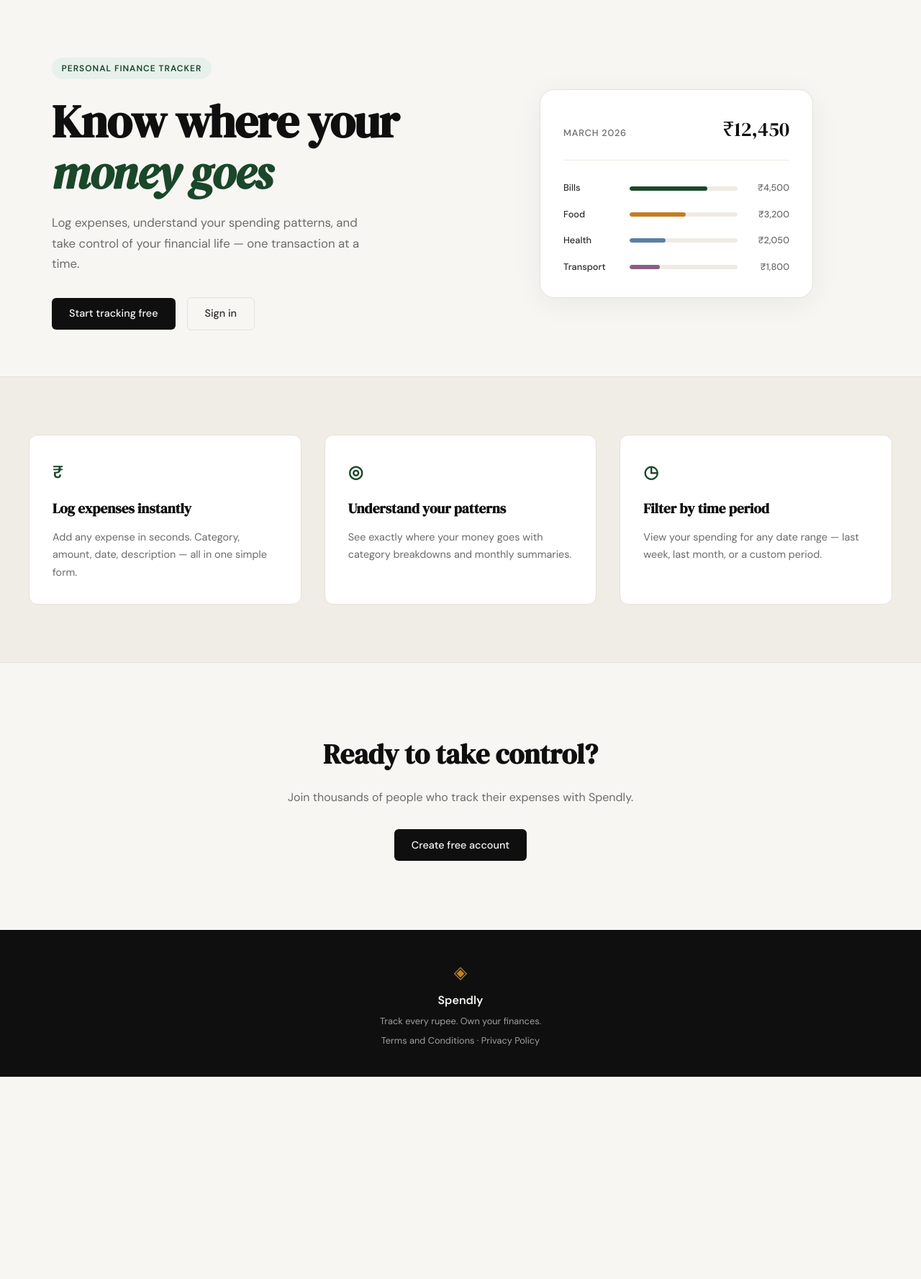
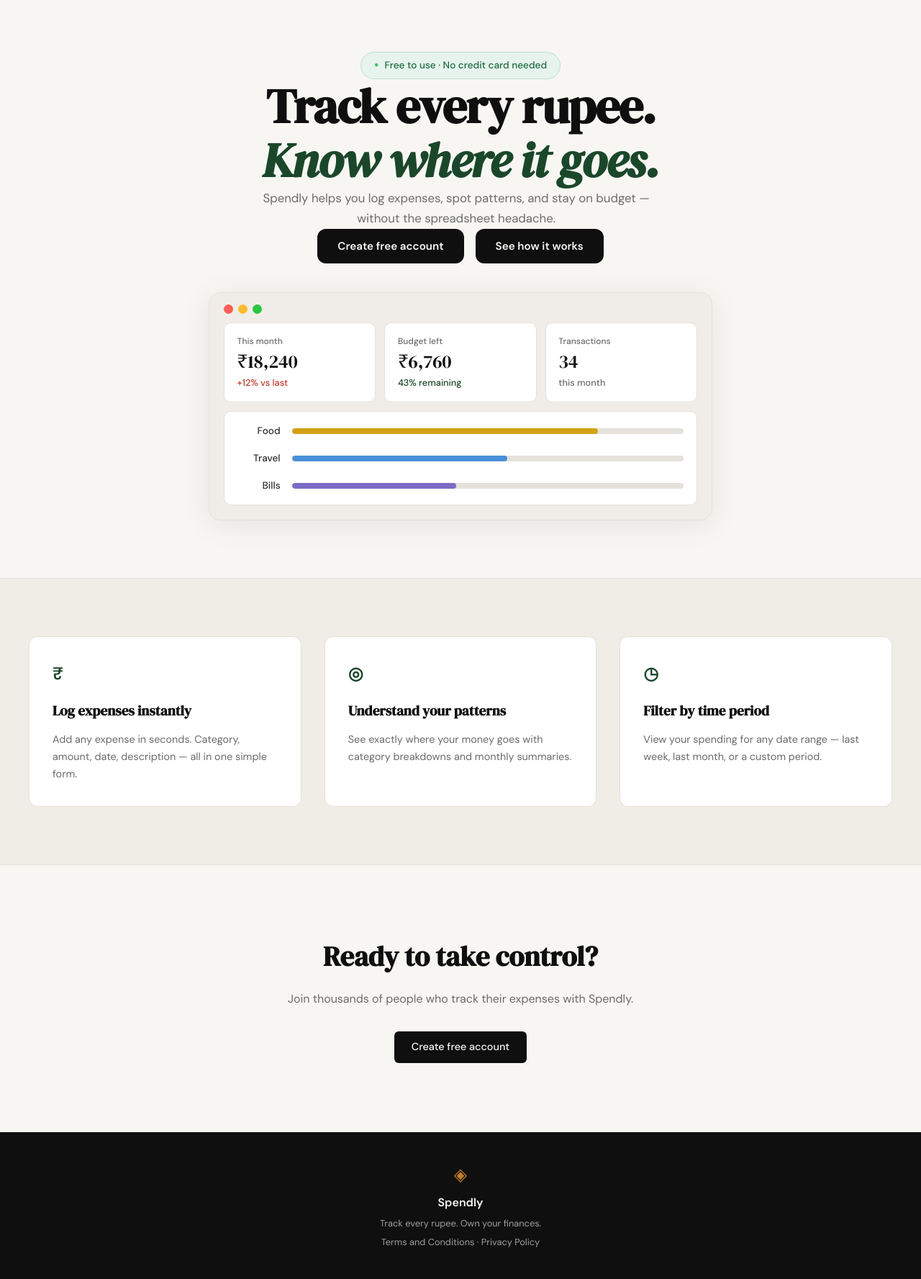
Before and after one commit to Debasis5/spendly, a Flask app: page / in a window 1280 px wide. Shown: the part 61-1838 px from the top of the page at 72% size. Before the commit the page ends 1557 px from the top, so only its background shows below. Run offline with Flask 3, Linux system fonts and the light colour scheme.

Commit message:
landing: redesign hero section to match mockup

```diff
--- /dev/null
+++ b/static/css/landing.css
@@ -0,0 +1,194 @@
+/* ------------------------------------------------------------------ */
+/* Hero — redesign overrides (landing page only)                       */
+/* ------------------------------------------------------------------ */
+
+.hero {
+    grid-template-columns: 1fr;
+    text-align: center;
+    padding: 4.5rem 2rem 5rem;
+    gap: 2.5rem;
+    max-width: 780px;
+    justify-items: center;
+}
+
+/* Badge */
+.hero-badge {
+    display: inline-flex;
+    align-items: center;
+    gap: 0.5rem;
+    background: #e6f4ed;
+    color: #1f6b40;
+    font-size: 0.85rem;
+    font-weight: 500;
+    letter-spacing: 0;
+    text-transform: none;
+    padding: 0.45rem 1.1rem;
+    border-radius: 999px;
+    border: 1px solid #c0dece;
+    margin-bottom: 0;
+}
+
+.hero-badge::before {
+    content: '•';
+    color: #3dbe74;
+    font-size: 1.1rem;
+    line-height: 1;
+}
+
+/* Title */
+.hero-title {
+    font-size: clamp(2.8rem, 6vw, 4.2rem);
+    line-height: 1.12;
+    margin-bottom: 0;
+    max-width: 100%;
+}
+
+.hero-title em {
+    font-style: italic;
+    color: var(--accent);
+    display: block;
+}
+
+/* Subtitle */
+.hero-subtitle {
+    font-size: 1.05rem;
+    max-width: 540px;
+    margin-bottom: 0;
+}
+
+/* CTA buttons — both dark */
+.hero-actions {
+    gap: 1rem;
+    justify-content: center;
+}
+
+.hero-actions .btn-primary {
+    padding: 0.75rem 1.75rem;
+    font-size: 0.95rem;
+    font-weight: 600;
+    border-radius: var(--radius-md);
+}
+
+/* ------------------------------------------------------------------ */
+/* Browser mock card                                                   */
+/* ------------------------------------------------------------------ */
+
+.hero-visual {
+    width: 100%;
+    max-width: 700px;
+}
+
+.hero-browser {
+    width: 100%;
+    background: #f0ede8;
+    border-radius: 16px;
+    border: 1px solid var(--border);
+    overflow: hidden;
+    box-shadow: 0 6px 40px rgba(0, 0, 0, 0.08);
+}
+
+.browser-bar {
+    display: flex;
+    align-items: center;
+    gap: 7px;
+    padding: 1rem 1.25rem 0.75rem;
+}
+
+.mac-dot {
+    display: inline-block;
+    width: 13px;
+    height: 13px;
+    border-radius: 50%;
+}
+
+.mac-red    { background: #ff5f57; }
+.mac-yellow { background: #febc2e; }
+.mac-green  { background: #28c840; }
+
+.browser-content {
+    padding: 0 1.25rem 1.25rem;
+    display: flex;
+    flex-direction: column;
+    gap: 0.75rem;
+}
+
+/* Stat cards row */
+.stats-grid {
+    display: grid;
+    grid-template-columns: repeat(3, 1fr);
+    gap: 0.75rem;
+}
+
+.stat-card {
+    background: var(--paper-card);
+    border: 1px solid var(--border);
+    border-radius: 10px;
+    padding: 1rem 1.1rem;
+    text-align: left;
+    display: flex;
+    flex-direction: column;
+    gap: 0.25rem;
+}
+
+.stat-label {
+    font-size: 0.75rem;
+    color: var(--ink-muted);
+    font-weight: 500;
+}
+
+.stat-value {
+    font-family: var(--font-display);
+    font-size: 1.6rem;
+    color: var(--ink);
+    line-height: 1.15;
+}
+
+.stat-change {
+    font-size: 0.8rem;
+    font-weight: 500;
+}
+
+.change-red   { color: #c0392b; }
+.change-green { color: var(--accent); }
+.change-muted { color: var(--ink-muted); }
+
+/* Category bars */
+.cat-bars {
+    background: var(--paper-card);
+    border: 1px solid var(--border);
+    border-radius: 10px;
+    padding: 1rem 1.1rem;
+    display: flex;
+    flex-direction: column;
+    gap: 1rem;
+}
+
+.cat-row {
+    display: grid;
+    grid-template-columns: 60px 1fr;
+    align-items: center;
+    gap: 1rem;
+}
+
+.cat-label {
+    font-size: 0.85rem;
+    font-weight: 500;
+    color: var(--ink-soft);
+    text-align: right;
+}
+
+.bar-track {
+    height: 8px;
+    background: #e5e2db;
+    border-radius: 999px;
+    overflow: hidden;
+}
+
+.bar-fill {
+    height: 100%;
+    border-radius: 999px;
+}
+
+.bar-food   { background: #d4a017; }
+.bar-travel { background: #4a90d9; }
+.bar-bills  { background: #7c6bc4; }
--- a/templates/landing.html
+++ b/templates/landing.html
@@ -1,60 +1,67 @@
 {% extends "base.html" %}
 
 {% block title %}Spendly — Track Every Rupee{% endblock %}
+
+{% block head %}
+<link rel="stylesheet" href="{{ url_for('static', filename='css/landing.css') }}">
+{% endblock %}
 
 {% block content %}
 
 <section class="hero">
     <div class="hero-inner">
-        <div class="hero-badge">Personal Finance Tracker</div>
+        <div class="hero-badge">Free to use · No credit card needed</div>
         <h1 class="hero-title">
-            Know where your<br>
-            <em>money goes</em>
+            Track every rupee.<br>
+            <em>Know where it goes.</em>
         </h1>
         <p class="hero-subtitle">
-            Log expenses, understand your spending patterns,
-            and take control of your financial life —
-            one transaction at a time.
+            Spendly helps you log expenses, spot patterns, and stay
+            on budget — without the spreadsheet headache.
         </p>
         <div class="hero-actions">
-            <a href="{{ url_for('register') }}" class="btn-primary">Start tracking free</a>
-            <a href="{{ url_for('login') }}" class="btn-ghost">Sign in</a>
+            <a href="{{ url_for('register') }}" class="btn-primary">Create free account</a>
+            <a href="#" class="btn-primary">See how it works</a>
         </div>
     </div>
     <div class="hero-visual">
-        <div class="mock-card">
-            <div class="mock-card-header">
-                <span class="mock-label">March 2026</span>
-                <span class="mock-total">₹12,450</span>
+        <div class="hero-browser">
+            <div class="browser-bar">
+                <span class="mac-dot mac-red"></span>
+                <span class="mac-dot mac-yellow"></span>
+                <span class="mac-dot mac-green"></span>
             </div>
-            <div class="mock-bars">
-                <div class="mock-bar-row">
-                    <span class="mock-cat">Bills</span>
-                    <div class="mock-bar-track">
-                        <div class="mock-bar" style="width: 72%"></div>
+            <div class="browser-content">
+                <div class="stats-grid">
+                    <div class="stat-card">
+                        <span class="stat-label">This month</span>
+                        <span class="stat-value">₹18,240</span>
+                        <span class="stat-change change-red">+12% vs last</span>
                     </div>
-                    <span class="mock-amt">₹4,500</span>
+                    <div class="stat-card">
+                        <span class="stat-label">Budget left</span>
+                        <span class="stat-value">₹6,760</span>
+                        <span class="stat-change change-green">43% remaining</span>
+                    </div>
+                    <div class="stat-card">
+                        <span class="stat-label">Transactions</span>
+                        <span class="stat-value">34</span>
+                        <span class="stat-change change-muted">this month</span>
+                    </div>
                 </div>
-                <div class="mock-bar-row">
-                    <span class="mock-cat">Food</span>
-                    <div class="mock-bar-track">
-                        <div class="mock-bar mock-bar-2" style="width: 52%"></div>
+                <div class="cat-bars">
+                    <div class="cat-row">
+                        <span class="cat-label">Food</span>
+                        <div class="bar-track"><div class="bar-fill bar-food" style="width: 78%"></div></div>
                     </div>
-                    <span class="mock-amt">₹3,200</span>
-                </div>
-                <div class="mock-bar-row">
-                    <span class="mock-cat">Health</span>
-                    <div class="mock-bar-track">
-                        <div class="mock-bar mock-bar-3" style="width: 33%"></div>
+                    <div class="cat-row">
+                        <span class="cat-label">Travel</span>
+                        <div class="bar-track"><div class="bar-fill bar-travel" style="width: 55%"></div></div>
                     </div>
-                    <span class="mock-amt">₹2,050</span>
-                </div>
-                <div class="mock-bar-row">
-                    <span class="mock-cat">Transport</span>
-                    <div class="mock-bar-track">
-                        <div class="mock-bar mock-bar-4" style="width: 28%"></div>
+                    <div class="cat-row">
+                        <span class="cat-label">Bills</span>
+                        <div class="bar-track"><div class="bar-fill bar-bills" style="width: 42%"></div></div>
                     </div>
-                    <span class="mock-amt">₹1,800</span>
                 </div>
             </div>
         </div>
```
